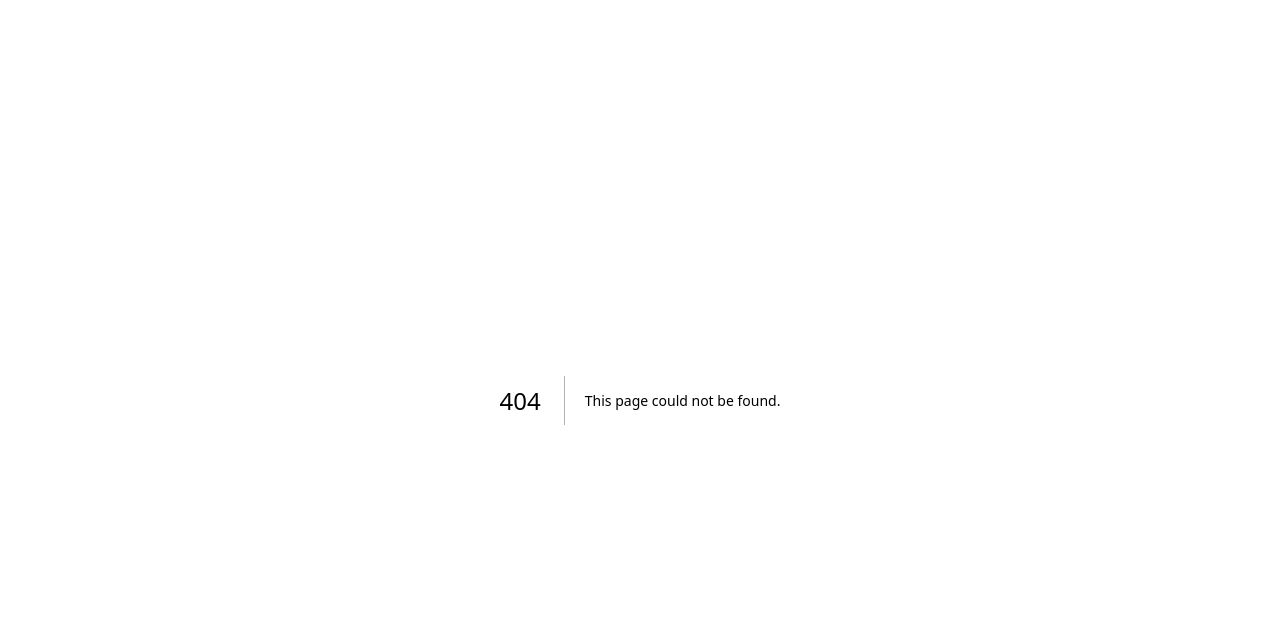
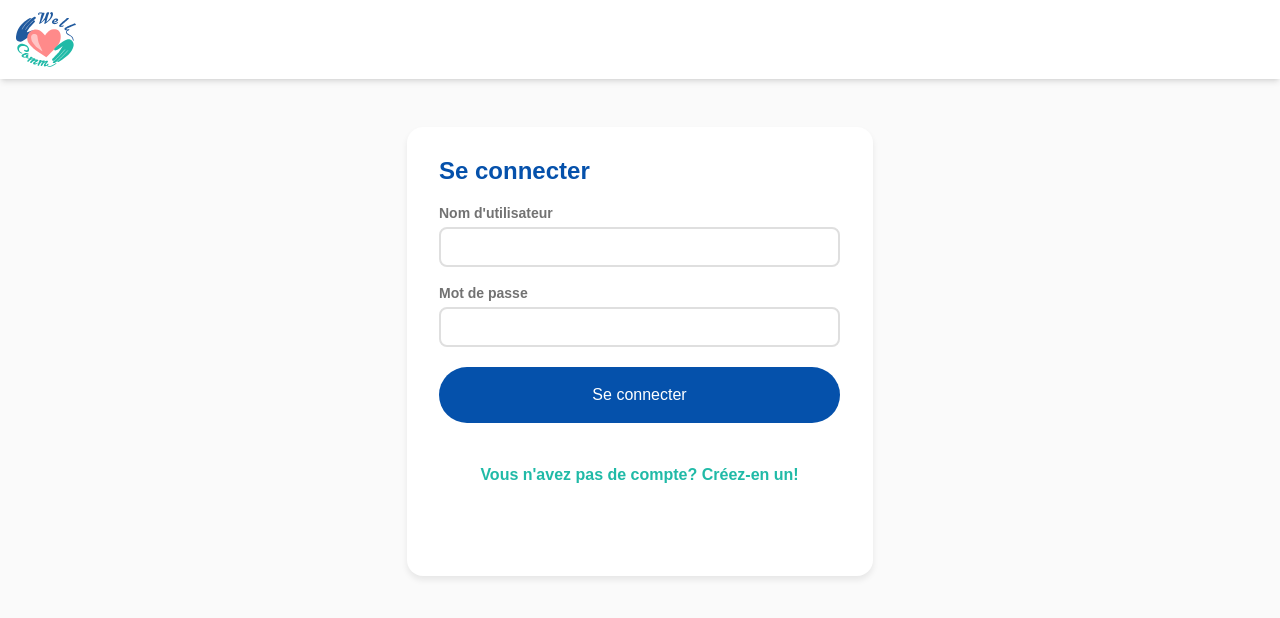
Before and after one commit to TheGamerFarmer/Well-Comm, a Next.js app in the folder site-web/: page /login in a window 1280 px wide. Before the commit this address had no page. Shown: the top 618 px of the page. Built offline with nearby package versions, Linux system fonts and the light colour scheme.

Commit message:
page de login test

```diff
--- /dev/null
+++ b/site-web/app/login/layout.tsx
@@ -0,0 +1,33 @@
+import Link from "next/link";
+import Image from "next/image";
+
+export default function LoginLayout({ children }: { children: React.ReactNode }) {
+    return (
+
+        <div className="flex flex-col min-h-screen ">
+            <header className="bg-white shadow-md relative z-10">
+
+                <div className="container mx-auto px-4 py-3 flex justify-between items-center ">
+
+                    {/* 1. Logo/Titre (Image dans la maquette) */}
+                    <Link href="/"
+                          className="flex items-center space-x-2"> {/* On utilise Link pour rendre le logo cliquable */}
+
+                        {/* 🚨 NOUVEAU CODE POUR L'IMAGE */}
+                        <Image
+                            src="/images/logo.svg" // 🚨 Assurez-vous que ce nom de fichier est exact
+                            alt="Logo WellComm"
+                            width={60} // Largeur du logo (à ajuster)
+                            height={60} // Hauteur du logo (à ajuster)
+                            priority // Pour charger l'image rapidement
+                        />
+                        {/* --------------------------- */}
+
+                    </Link>
+                </div>
+            </header>
+            <main className="bg-[#fafafa] flex-1">{children}</main>
+
+        </div>
+    )
+}
--- /dev/null
+++ b/site-web/app/login/page.tsx
@@ -0,0 +1,64 @@
+"use client";
+
+import { useState } from "react";
+import Link from "next/link";
+import sha256 from 'crypto-js/sha256';
+
+export default function LoginPage() {
+    const [userName, setUserName] = useState("");
+    const [password, setPassword] = useState("");
+
+    const handleLogin = async (e: React.FormEvent) => {
+        e.preventDefault(); // Empêche le reload de la page
+
+        // Hash du mot de passe
+        const hashedPwd = sha256(password + "Bonjour, Ceci est un hash pour du sha256 aueaie").toString();
+
+        try {
+            const response = await fetch("http://localhost:8080/api/login", {
+                method: "POST",
+                headers: { "Content-Type": "application/json" },
+                body: JSON.stringify({
+                    userName: userName,
+                    password: hashedPwd,
+                }),
+            });
+
+            if (response.ok) {
+                alert("Login réussi !");
+            } else {
+                alert("Erreur : nom d'utilisateur ou mot de passe incorrect");
+            }
+        } catch (err) {
+            console.error(err);
+            alert("Erreur réseau");
+        }
+    };
+
+
+    return (
+        <form onSubmit={handleLogin}
+            className="w-[466px] mt-12 mx-auto pt-7 pr-[33px] pb-[89px] pl-8 rounded-2xl shadow-[0_4px_6px_0_rgba(0,0,0,0.08)] bg-white flex flex-col">
+            <label htmlFor="l_Seconnecter"
+                   className=" w-full  font-helvetica-neue text-2xl font-bold text-left text-[#0551ab] whitespace-nowrap block mb-4" >Se
+                connecter</label>
+
+            <label htmlFor="l_UserName"
+                   className=" flex font-montserrat text-sm font-bold text-left text-[#727272]">Nom d'utilisateur</label>
+
+            <input onChange={(e) => setUserName(e.target.value)}
+                   className=" h-10 rounded-lg border-2 border-[#dfdfdf] border-solid mb-4 mt-1 p-3 text-black" type="text" id="t_UserName" name="t_UserName"/>
+
+            <label htmlFor="t_Mdp"
+                   className=" flex font-montserrat text-sm font-bold text-left text-[#727272]">Mot de
+                passe</label>
+
+            <input onChange={(e) => setPassword(e.target.value)}
+                   className="h-10 rounded-lg border-2 border-[#dfdfdf] border-solid mb-4 mt-1 p-3 text-black" type="password" id="t_Mdp" name="t_Mdp"/>
+
+            <input className=" rounded-full mb-4 mt-1 bg-[#0551ab] text-white py-4" type="submit" value="Se connecter"/><br/>
+
+            <Link href="/register" className=" m-auto flex items-center space-x-2 font-montserrat text-base text-left text-[#20baa7] font-bold">Vous n'avez pas de compte? Créez-en un!</Link>
+        </form>
+    )
+}
--- /dev/null
+++ b/site-web/app/register/layout.tsx
@@ -0,0 +1,33 @@
+import Link from "next/link";
+import Image from "next/image";
+
+export default function RegisterLayout({ children }: { children: React.ReactNode }) {
+    return (
+
+        <div className="flex flex-col min-h-screen ">
+            <header className="bg-white shadow-md relative z-10">
+
+                <div className="container mx-auto px-4 py-3 flex justify-between items-center ">
+
+                    {/* 1. Logo/Titre (Image dans la maquette) */}
+                    <Link href="/"
+                          className="flex items-center space-x-2"> {/* On utilise Link pour rendre le logo cliquable */}
+
+                        {/* 🚨 NOUVEAU CODE POUR L'IMAGE */}
+                        <Image
+                            src="/images/logo.svg" // 🚨 Assurez-vous que ce nom de fichier est exact
+                            alt="Logo WellComm"
+                            width={60} // Largeur du logo (à ajuster)
+                            height={60} // Hauteur du logo (à ajuster)
+                            priority // Pour charger l'image rapidement
+                        />
+                        {/* --------------------------- */}
+
+                    </Link>
+                </div>
+            </header>
+            <main className="bg-[#fafafa] flex-1">{children}</main>
+
+        </div>
+    )
+}
--- /dev/null
+++ b/site-web/app/register/page.tsx
@@ -0,0 +1,44 @@
+
+
+
+export default function RegisterPage() {
+    return (
+        <>
+
+
+            <div
+                className="w-[466px] h-197 mt-12 mx-auto pt-7 pr-[33px] pb-[89px] pl-8 rounded-2xl shadow-[0_4px_6px_0_rgba(0,0,0,0.08)] bg-white">
+                <p className="w-[100%] h-[29px] mr-[305px] mb-[26.5px] font-helvetica-neue text-2xl font-bold text-left text-[#0551ab]">
+                    Créer un compte
+                </p>
+
+
+                <p className="w-37 h-[17px] flex font-montserrat text-sm font-bold text-left text-[#727272]">
+                    Prénom
+                </p>
+                //text input
+                <p className="w-37 h-[17px] flex font-montserrat text-sm font-bold text-left text-[#727272]">
+                    Nom
+                </p>
+                //text input
+                <p className="w-37 h-[17px] flex font-montserrat text-sm font-bold text-left text-[#727272]">
+                    Email
+                </p>
+                //text input
+                <p className="w-37 h-[17px] flex font-montserrat text-sm font-bold text-left text-[#727272]">
+                    Mot de passe
+                </p>
+                //text input
+                <p className="w-37 h-[17px] flex font-montserrat text-sm font-bold text-left text-[#727272]">
+                    Confirmer le mot de passe
+                </p>
+                //text input
+                <form>
+
+                </form>
+            </div>
+
+        </>
+
+    )
+}
--- a/site-web/package.json
+++ b/site-web/package.json
@@ -9,7 +9,9 @@
     "lint": "eslint"
   },
   "dependencies": {
-    "next": "16.0.7",
+    "crypto-js": "^4.2.0",
+    "lucide-react": "^0.562.0",
+    "next": "^16.1.1",
     "react": "19.2.0",
     "react-dom": "19.2.0"
   },
```
Also changed, not shown: 1 other file (tests, documents, lock files or other folders).
